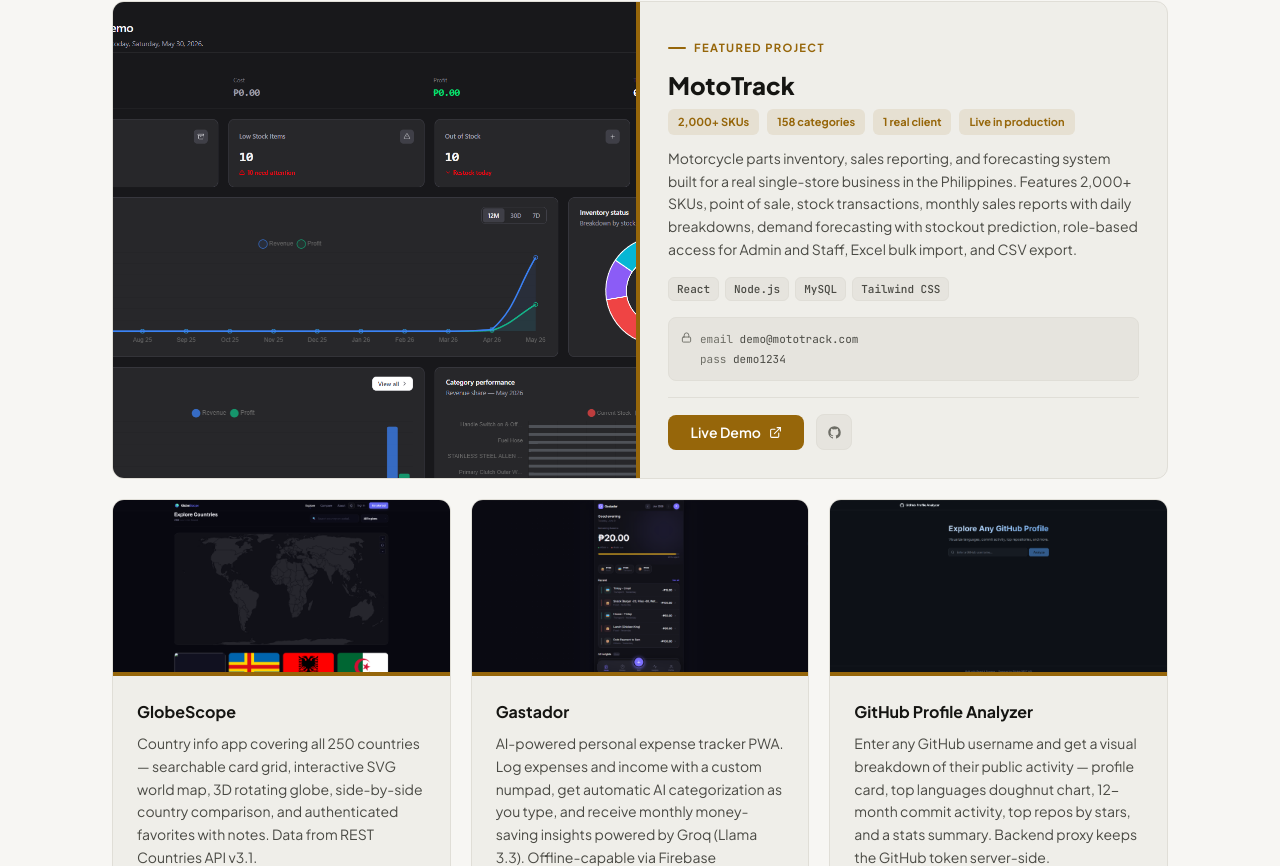
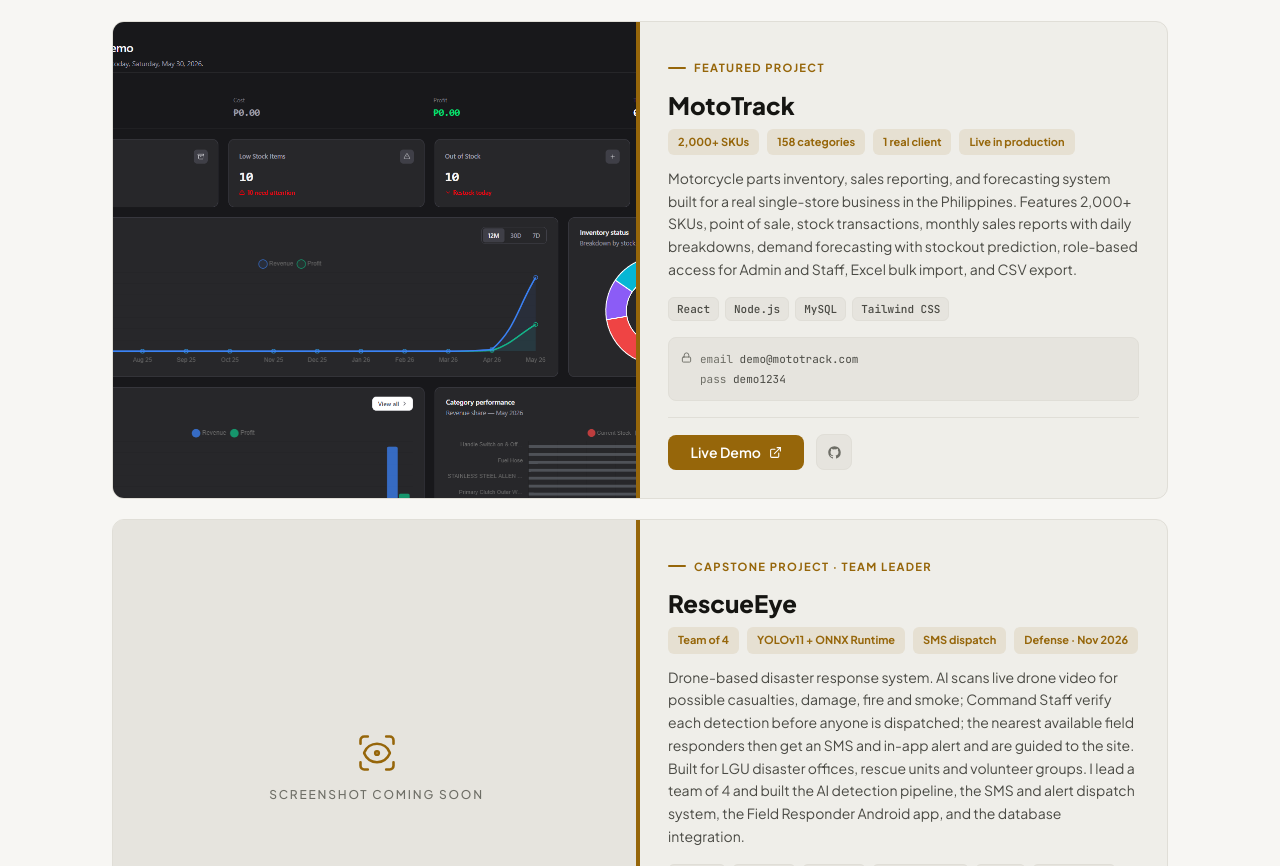
Before and after one commit to Prinss-git/Developer-Web-Profile, a React (Vite) app: page / in a window 1280 px wide. Shown: the part 1934-2800 px from the top of the page. Built offline with nearby package versions, Linux system fonts and the light colour scheme.

Commit message:
chore: update resume content and enhance project descriptions

```diff
--- a/src/components/FeaturedProjectCard.jsx
+++ b/src/components/FeaturedProjectCard.jsx
@@ -1,9 +1,9 @@
 import { useState } from 'react'
-import { ExternalLink, Lock } from 'lucide-react'
+import { ExternalLink, Lock, ScanEye } from 'lucide-react'
 import { GithubIcon } from './SocialIcons'
 
 export default function FeaturedProjectCard({ project }) {
-  const { title, description, stack, github, live, image, demo, stats } = project
+  const { title, label, description, stack, github, live, image, demo, stats } = project
   const [imgLoaded, setImgLoaded] = useState(false)
 
   return (
@@ -18,12 +18,9 @@
                  className={`w-full h-full object-cover transition-all duration-700 group-hover:scale-105
                              ${imgLoaded ? 'blur-0 scale-100' : 'blur-sm scale-105'}`} />
           ) : (
-            <div className="absolute inset-0 flex items-center justify-center" aria-hidden="true">
-              <div className="space-y-3 opacity-[0.08]">
-                {[100, 70, 85, 55, 75].map((w, i) => (
-                  <div key={i} className="h-2 rounded-full bg-[var(--tx)]" style={{ width: w }} />
-                ))}
-              </div>
+            <div className="absolute inset-0 flex flex-col items-center justify-center gap-3 text-[var(--tx-3)]" aria-hidden="true">
+              <ScanEye size={44} strokeWidth={1.4} className="text-[var(--ac)]" />
+              <span className="text-xs font-medium uppercase tracking-[0.15em]">Screenshot coming soon</span>
             </div>
           )}
           <div className="absolute inset-x-0 bottom-0 md:inset-y-0 md:inset-x-auto md:right-0 md:w-1 h-1 md:h-auto"
@@ -33,7 +30,7 @@
         {/* Content */}
         <div className="p-7 flex flex-col gap-4">
           <div>
-            <span className="eyebrow text-[10px] mb-3 block">Featured Project</span>
+            <span className="eyebrow text-[10px] mb-3 block">{label || 'Featured Project'}</span>
             <h3 className="font-extrabold text-[var(--tx)] text-2xl mb-2">{title}</h3>
             {stats && (
               <div className="flex flex-wrap gap-2 mb-3">
@@ -71,7 +68,13 @@
                 Live Demo <ExternalLink size={13} />
               </a>
             )}
-            {github && (
+            {github && !live && (
+              <a href={github} target="_blank" rel="noopener noreferrer"
+                 className="btn btn-primary text-sm">
+                <GithubIcon size={14} /> View on GitHub
+              </a>
+            )}
+            {github && live && (
               <a href={github} target="_blank" rel="noopener noreferrer"
                  aria-label={`${title} source code`}
                  className="w-9 h-9 rounded-lg flex items-center justify-center border border-[var(--border)]
--- a/src/data/projects.js
+++ b/src/data/projects.js
@@ -9,6 +9,20 @@
     image: '/images/Screenshot1.png',
     demo: { email: 'demo@mototrack.com', password: 'demo1234' },
     stats: ['2,000+ SKUs', '158 categories', '1 real client', 'Live in production'],
+    featured: true,
+  },
+  {
+    id: 5,
+    title: 'RescueEye',
+    label: 'Capstone Project · Team Leader',
+    description: 'Drone-based disaster response system. AI scans live drone video for possible casualties, damage, fire and smoke; Command Staff verify each detection before anyone is dispatched; the nearest available field responders then get an SMS and in-app alert and are guided to the site. Built for LGU disaster offices, rescue units and volunteer groups. I lead a team of 4 and built the AI detection pipeline, the SMS and alert dispatch system, the Field Responder Android app, and the database integration.',
+    stack: ['Python', 'FastAPI', 'YOLOv11', 'ONNX Runtime', 'React', 'TypeScript', 'Supabase', 'Capacitor'],
+    github: 'https://github.com/SamoneSamwhere/RescueEye',
+    live: null,
+    image: null,
+    demo: null,
+    stats: ['Team of 4', 'YOLOv11 + ONNX Runtime', 'SMS dispatch', 'Defense · Nov 2026'],
+    featured: true,
   },
   {
     id: 2,
--- a/src/data/skills.js
+++ b/src/data/skills.js
@@ -4,14 +4,20 @@
     note: 'What I build with',
     items: [
       { name: 'JavaScript', context: 'Used in MotoTrack, GlobeScope, GitHub Analyzer' },
-      { name: 'React',      context: 'Used in MotoTrack, GlobeScope, GitHub Analyzer' },
+      { name: 'TypeScript', context: 'Used in RescueEye, Gastador' },
+      { name: 'Python',     context: 'Used in RescueEye (FastAPI backend and AI pipeline)' },
+      { name: 'React',      context: 'Used in RescueEye, MotoTrack, GlobeScope, GitHub Analyzer' },
       { name: 'Node.js',    context: 'Used in MotoTrack, GlobeScope, GitHub Analyzer' },
       { name: 'MySQL',      context: 'Used in MotoTrack' },
       { name: 'Tailwind CSS', context: 'Used in MotoTrack' },
       { name: 'Express',    context: 'Used in GlobeScope, GitHub Analyzer' },
+      { name: 'FastAPI',    context: 'Used in RescueEye' },
+      { name: 'Supabase',   context: 'Used in RescueEye (PostgreSQL)' },
+      { name: 'YOLOv11',    context: 'Used in RescueEye (detection, pose, fire/smoke)' },
+      { name: 'Capacitor',  context: 'Used in RescueEye (Field Responder Android app)' },
       { name: 'Axios',      context: 'Used in GlobeScope, GitHub Analyzer' },
       { name: 'PHP',        context: 'Used in school projects' },
-      { name: 'Firebase',   context: 'Used in school projects' },
+      { name: 'Firebase',   context: 'Used in Gastador and school projects' },
       { name: 'Git',        context: 'Used across all projects' },
     ],
   },
@@ -19,13 +25,12 @@
     category: 'Also familiar with',
     note: 'From coursework and side projects',
     items: [
-      { name: 'TypeScript', context: 'Learned in coursework' },
-      { name: 'Python',     context: 'Learned in coursework' },
       { name: 'Java',       context: 'Learned in coursework' },
       { name: 'C++',        context: 'Learned in coursework' },
       { name: 'Kotlin',     context: 'Learned in coursework' },
       { name: 'Bootstrap',  context: 'Used in early projects' },
       { name: 'Docker',     context: 'Learned in coursework' },
+      { name: 'ONNX Runtime', context: 'Used in RescueEye (GPU inference)' },
       { name: 'GitHub',     context: 'Used across all projects' },
       { name: 'HTML',       context: 'Used across all projects' },
       { name: 'CSS',        context: 'Used across all projects' },
--- a/src/sections/About.jsx
+++ b/src/sections/About.jsx
@@ -82,7 +82,7 @@
               <div className="pl-4 py-2 border-l-2" style={{ borderColor: 'var(--ac)' }}>
                 <span className="text-[10px] font-bold uppercase tracking-[0.15em] text-[var(--ac)]">Currently</span>
                 <p className="mt-1 text-sm text-[var(--tx-2)]">
-                  4th year BSIT at UC Banilad · five-time Dean's Lister · open to internships and entry-level roles.
+                  4th year BSIT at UC Banilad · five-time Dean's Lister · leading our RescueEye capstone · open to internships and entry-level roles.
                 </p>
               </div>
             </div>
--- a/src/sections/Projects.jsx
+++ b/src/sections/Projects.jsx
@@ -21,7 +21,8 @@
 export default function Projects() {
   const ref = useRef(null)
   useReveal(ref)
-  const [featured, ...rest] = projects
+  const featured = projects.filter(p => p.featured)
+  const rest = projects.filter(p => !p.featured)
 
   return (
     <section id="projects" className="py-16 lg:py-28 bg-[var(--bg)]" ref={ref} aria-label="Projects">
@@ -32,11 +33,11 @@
         </div>
 
         {/* Featured */}
-        {featured && (
-          <div data-r className="reveal-scale mb-5">
-            <FeaturedProjectCard project={featured} />
+        {featured.map(p => (
+          <div data-r key={p.id} className="reveal-scale mb-5">
+            <FeaturedProjectCard project={p} />
           </div>
-        )}
+        ))}
 
         {/* Rest */}
         {rest.length > 0 && (
```
Also changed, not shown: 1 other file (tests, documents, lock files or other folders).
